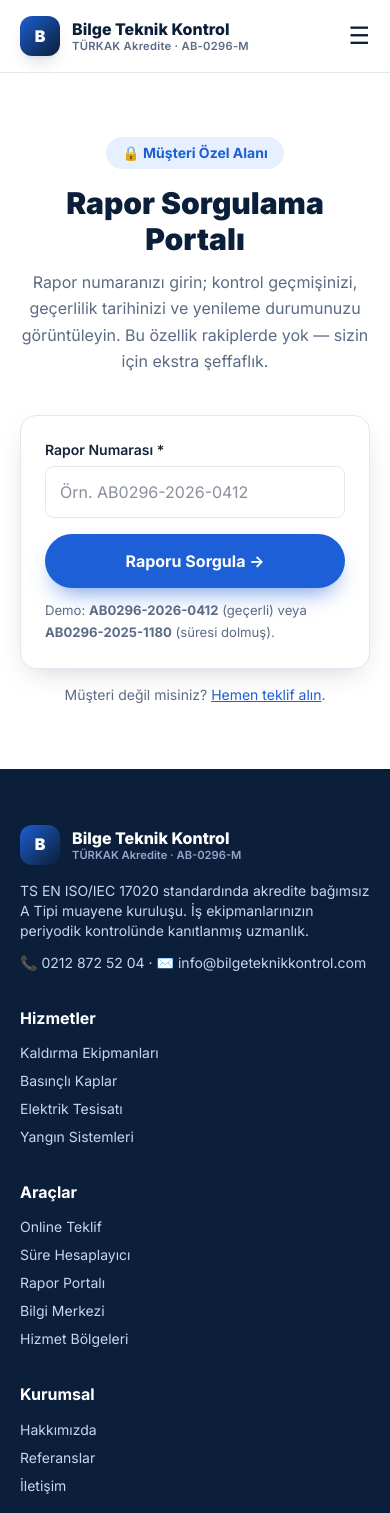
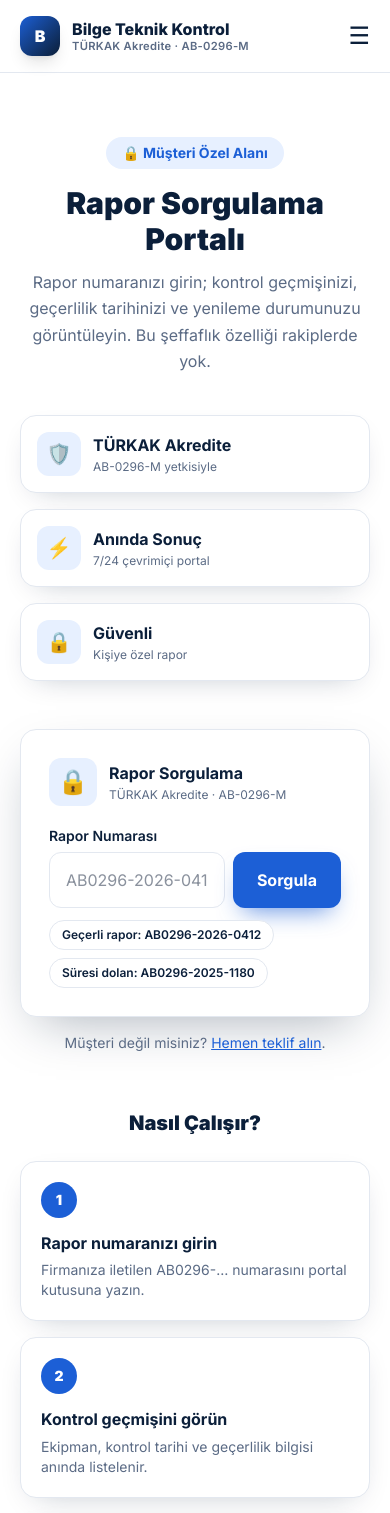
Before and after one commit to bilgeteknikkontrol-sudo/bilge-next, a Next.js app: page /portal in a window 390 px wide. Shown: the top 1513 px of the page. Built offline with nearby package versions, Linux system fonts and the light colour scheme.

Commit message:
Portal UI zenginlestirme: durum rozetleri, renkli kart, ornek chip'ler, nasil calisir adimlari, guven rozetleri

```diff
--- a/app/components/Portal.tsx
+++ b/app/components/Portal.tsx
@@ -4,9 +4,28 @@ import { useState } from "react";
 import Link from "next/link";
 
 type Rapor = {
-  firma: string; ekipman: string; tarih: string; gecerli: string;
-  durum: "ok" | "warn"; ek: string;
+  no: string;
+  firma: string;
+  ekipman: string;
+  tarih: string;
+  gecerli: string;
+  durum: "ok" | "warn" | "yeni";
+  ek: string;
 };
+
+const ORNEKLER = [
+  { no: "AB0296-2026-0412", label: "Geçerli rapor" },
+  { no: "AB0296-2025-1180", label: "Süresi dolan" },
+];
+
+function Row({ k, v }: { k: string; v: string }) {
+  return (
+    <div className="flex items-center justify-between gap-4 py-3">
+      <span className="text-muted">{k}</span>
+      <b className="text-right text-navy">{v}</b>
+    </div>
+  );
+}
 
 export default function Portal() {
   const [no, setNo] = useState("");
@@ -14,33 +33,82 @@ export default function Portal() {
   const [hata, setHata] = useState("");
   const [busy, setBusy] = useState(false);
 
-  async function sorgula(e: React.FormEvent) {
-    e.preventDefault();
-    setBusy(true); setHata(""); setRapor(null);
+  async function sorgula(aranan?: string) {
+    const val = (aranan ?? no).trim().toUpperCase();
+    if (!val) return;
+    setNo(val);
+    setBusy(true);
+    setHata("");
+    setRapor(null);
     try {
-      const r = await fetch(`/api/portal?no=${encodeURIComponent(no.trim().toUpperCase())}`);
+      const r = await fetch(`/api/portal?no=${encodeURIComponent(val)}`);
       const d = await r.json();
       if (d.error) setHata(d.error);
-      else setRapor(d);
-    } finally { setBusy(false); }
+      else setRapor(d as Rapor);
+    } finally {
+      setBusy(false);
+    }
   }
 
+  const durumStil =
+    rapor?.durum === "warn"
+      ? "border-l-accent bg-[#fff4e0] text-[#8a5a10]"
+      : rapor?.durum === "yeni"
+        ? "border-l-blue bg-blue-soft text-blue"
+        : "border-l-accent2 bg-[#e2faf2] text-[#0c8f6e]";
+
+  const durumYazi =
+    rapor?.durum === "warn"
+      ? "⚠ Süresi Doldu"
+      : rapor?.durum === "yeni"
+        ? "• Yeni Kayıt"
+        : "✓ Geçerli";
+
   return (
-    <div className="mx-auto max-w-[460px]">
-      <form onSubmit={sorgula} className="rounded-card border border-line bg-white p-6 shadow-[0_10px_30px_-12px_rgba(11,31,58,.25)]">
-        <label className="mb-1.5 block text-sm font-semibold">Rapor Numarası *</label>
+    <div className="mx-auto max-w-[560px]">
+      <form
+        onSubmit={(e) => {
+          e.preventDefault();
+          sorgula();
+        }}
+        className="rounded-2xl border border-line bg-white p-7 shadow-[0_20px_50px_-18px_rgba(11,31,58,.35)]"
+      >
+        <div className="mb-5 flex items-center gap-3">
+          <div className="grid h-12 w-12 place-items-center rounded-xl bg-blue-soft text-2xl">🔒</div>
+          <div>
+            <p className="font-bold text-navy">Rapor Sorgulama</p>
+            <p className="text-xs text-muted">TÜRKAK Akredite · AB-0296-M</p>
+          </div>
+        </div>
+
+        <label className="mb-1.5 block text-sm font-semibold text-navy">Rapor Numarası</label>
+        <div className="flex gap-2">
           <input
             value={no}
             onChange={(e) => setNo(e.target.value)}
-          placeholder="Örn. AB0296-2026-0412"
-          className="mb-4 w-full rounded-lg border border-line px-3.5 py-3 focus:border-blue focus:ring-4 focus:ring-blue-soft"
+            placeholder="AB0296-2026-0412"
+            className="w-full rounded-xl border border-line px-4 py-3.5 outline-none focus:border-blue focus:ring-4 focus:ring-blue-soft"
           />
-        <button className="w-full rounded-full bg-blue px-6 py-3.5 font-bold text-white shadow-[0_12px_24px_-10px_rgba(28,95,214,.7)] transition hover:-translate-y-0.5">
-          {busy ? "Sorgulanıyor…" : "Raporu Sorgula →"}
+          <button
+            type="submit"
+            className="shrink-0 rounded-xl bg-blue px-6 py-3.5 font-bold text-white shadow-[0_12px_24px_-10px_rgba(28,95,214,.7)] transition hover:-translate-y-0.5"
+          >
+            {busy ? "…" : "Sorgula"}
           </button>
-        <p className="mt-3 text-[.82rem] text-muted">
-          Demo: <b>AB0296-2026-0412</b> (geçerli) veya <b>AB0296-2025-1180</b> (süresi dolmuş).
-        </p>
+        </div>
+
+        <div className="mt-3 flex flex-wrap gap-2">
+          {ORNEKLER.map((o) => (
+            <button
+              key={o.no}
+              type="button"
+              onClick={() => sorgula(o.no)}
+              className="rounded-full border border-line bg-white px-3 py-1.5 text-xs font-semibold text-navy transition hover:border-blue hover:text-blue"
+            >
+              {o.label}: {o.no}
+            </button>
+          ))}
+        </div>
       </form>
 
       {hata && (
@@ -48,25 +116,40 @@ export default function Portal() {
       )}
 
       {rapor && (
-        <div className="mt-4 rounded-card border border-line bg-white p-6 shadow-[0_10px_30px_-12px_rgba(11,31,58,.25)]">
-          <span className="inline-flex rounded-full bg-[#e2faf2] px-3 py-1.5 text-sm font-bold text-[#0c8f6e]">
-            ✓ TÜRKAK Akredite Rapor · {rapor.ek}
+        <div
+          className={`mt-4 overflow-hidden rounded-2xl border border-line border-l-4 bg-white shadow-[0_20px_50px_-18px_rgba(11,31,58,.35)] ${durumStil.split(" ")[0]}`}
+        >
+          <div className="flex items-center justify-between bg-gradient-to-r from-blue-soft to-white px-6 py-4">
+            <div>
+              <p className="text-xs font-semibold text-muted">Rapor No</p>
+              <p className="font-black text-navy">{rapor.no}</p>
+            </div>
+            <span className={`inline-flex items-center gap-1 rounded-full px-3 py-1.5 text-sm font-bold ${durumStil}`}>
+              {durumYazi}
             </span>
-          <div className="mt-4 divide-y divide-line">
-            <div className="flex justify-between py-2.5"><span className="text-muted">Firma</span><b>{rapor.firma}</b></div>
-            <div className="flex justify-between py-2.5"><span className="text-muted">Ekipman</span><b>{rapor.ekipman}</b></div>
-            <div className="flex justify-between py-2.5"><span className="text-muted">Kontrol Tarihi</span><b>{rapor.tarih}</b></div>
-            <div className="flex justify-between py-2.5"><span className="text-muted">Geçerlilik</span><b>{rapor.gecerli}</b></div>
-            <div className="flex justify-between py-2.5">
-              <span className="text-muted">Durum</span>
-              <b className={rapor.durum === "warn" ? "text-accent" : "text-accent2"}>
-                {rapor.durum === "warn" ? "⚠ Süresi doldu" : "✓ Geçerli"}
-              </b>
           </div>
+
+          <div className="divide-y divide-line px-6">
+            <Row k="Firma" v={rapor.firma} />
+            <Row k="Ekipman" v={rapor.ekipman} />
+            <Row k="Kontrol Tarihi" v={rapor.tarih} />
+            <Row k="Geçerlilik" v={rapor.gecerli} />
+            <Row k="Akreditasyon" v={rapor.ek} />
           </div>
-          <div className="mt-4 flex flex-wrap gap-2">
-            <button className="rounded-full bg-blue px-5 py-2.5 font-bold text-white">📄 Raporu İndir (PDF)</button>
-            <button className="rounded-full border border-line px-5 py-2.5 font-bold text-navy">🔔 Hatırlatma Kur</button>
+
+          <div className="flex flex-wrap gap-2 px-6 py-4">
+            <button
+              onClick={() => window.print()}
+              className="rounded-full bg-blue px-5 py-2.5 font-bold text-white"
+            >
+              📄 PDF İndir
+            </button>
+            <Link
+              href="/teklif"
+              className="rounded-full border border-line px-5 py-2.5 font-bold text-navy"
+            >
+              🔔 Yenileme Teklifi Al
+            </Link>
           </div>
         </div>
       )}
--- a/app/portal/page.tsx
+++ b/app/portal/page.tsx
@@ -11,6 +11,18 @@ export const metadata: Metadata = {
   robots: { index: false, follow: true },
 };
 
+const ADIMLAR = [
+  { n: "1", t: "Rapor numaranızı girin", d: "Firmanıza iletilen AB0296-… numarasını portal kutusuna yazın." },
+  { n: "2", t: "Kontrol geçmişini görün", d: "Ekipman, kontrol tarihi ve geçerlilik bilgisi anında listelenir." },
+  { n: "3", t: "Yenileme teklifi alın", d: "Süre dolmadan bizden yeni periyodik kontrol teklifi alın." },
+];
+
+const ROZETLER = [
+  { i: "🛡️", t: "TÜRKAK Akredite", d: "AB-0296-M yetkisiyle" },
+  { i: "⚡", t: "Anında Sonuç", d: "7/24 çevrimiçi portal" },
+  { i: "🔒", t: "Güvenli", d: "Kişiye özel rapor" },
+];
+
 export default function PortalPage() {
   return (
     <>
@@ -20,9 +32,37 @@ export default function PortalPage() {
           <div className="mx-auto mb-10 max-w-[760px] text-center">
             <span className="inline-flex rounded-full bg-blue-soft px-4 py-1.5 text-sm font-bold text-blue">🔒 Müşteri Özel Alanı</span>
             <h1 className="mt-4 text-3xl font-black text-navy md:text-4xl">Rapor Sorgulama Portalı</h1>
-            <p className="mt-3 text-muted">Rapor numaranızı girin; kontrol geçmişinizi, geçerlilik tarihinizi ve yenileme durumunuzu görüntüleyin. Bu özellik rakiplerde yok — sizin için ekstra şeffaflık.</p>
+            <p className="mt-3 text-muted">
+              Rapor numaranızı girin; kontrol geçmişinizi, geçerlilik tarihinizi ve yenileme durumunuzu görüntüleyin. Bu şeffaflık özelliği rakiplerde yok.
+            </p>
           </div>
+
+          <div className="mb-12 grid gap-4 sm:grid-cols-3">
+            {ROZETLER.map((r) => (
+              <div key={r.t} className="flex items-center gap-3 rounded-2xl border border-line bg-white p-4 shadow-[0_10px_30px_-16px_rgba(11,31,58,.3)]">
+                <div className="grid h-11 w-11 shrink-0 place-items-center rounded-xl bg-blue-soft text-xl">{r.i}</div>
+                <div>
+                  <p className="font-bold text-navy">{r.t}</p>
+                  <p className="text-xs text-muted">{r.d}</p>
+                </div>
+              </div>
+            ))}
+          </div>
+
           <Portal />
+
+          <div className="mx-auto mt-14 max-w-[820px]">
+            <h2 className="mb-6 text-center text-xl font-black text-navy">Nasıl Çalışır?</h2>
+            <div className="grid gap-4 sm:grid-cols-3">
+              {ADIMLAR.map((a) => (
+                <div key={a.n} className="rounded-2xl border border-line bg-white p-5 shadow-[0_10px_30px_-16px_rgba(11,31,58,.3)]">
+                  <div className="mb-3 grid h-9 w-9 place-items-center rounded-full bg-blue text-sm font-black text-white">{a.n}</div>
+                  <p className="font-bold text-navy">{a.t}</p>
+                  <p className="mt-1 text-sm text-muted">{a.d}</p>
+                </div>
+              ))}
+            </div>
+          </div>
         </div>
       </section>
       <Footer />
```
Lines whose indentation alone changed are shown as unchanged.
